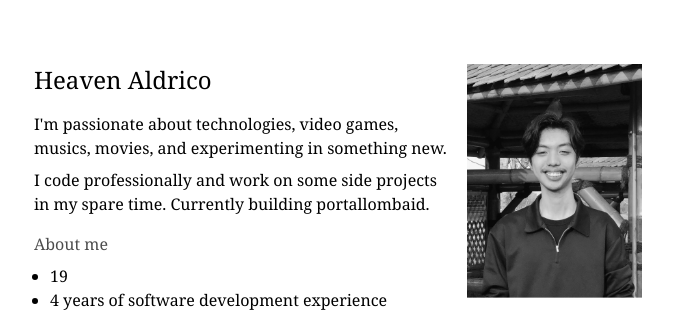
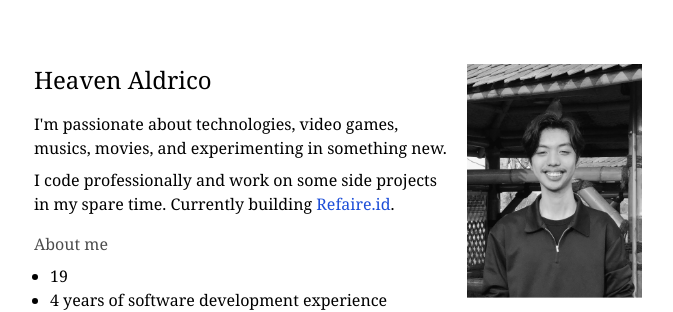
Before and after one commit to ldriko/aldrico, a Nuxt app: page / in a window 1280 px wide. Shown: the top 312 px of the page, without its empty margins (302-975 px from the left). Built offline with nearby package versions, Linux system fonts and the light colour scheme.

Commit message:
fix: update current status

```diff
--- a/pages/index.vue
+++ b/pages/index.vue
@@ -19,7 +19,8 @@ const experience = yearNow - 2018;
                 </p>
                 <p>
                     I code professionally and work on some side projects in my
-                    spare time. Currently building portallombaid.
+                    spare time. Currently building
+                    <a href="https://github.com/refaire-id">Refaire.id</a>.
                 </p>
             </Section>
             <Section>
```
